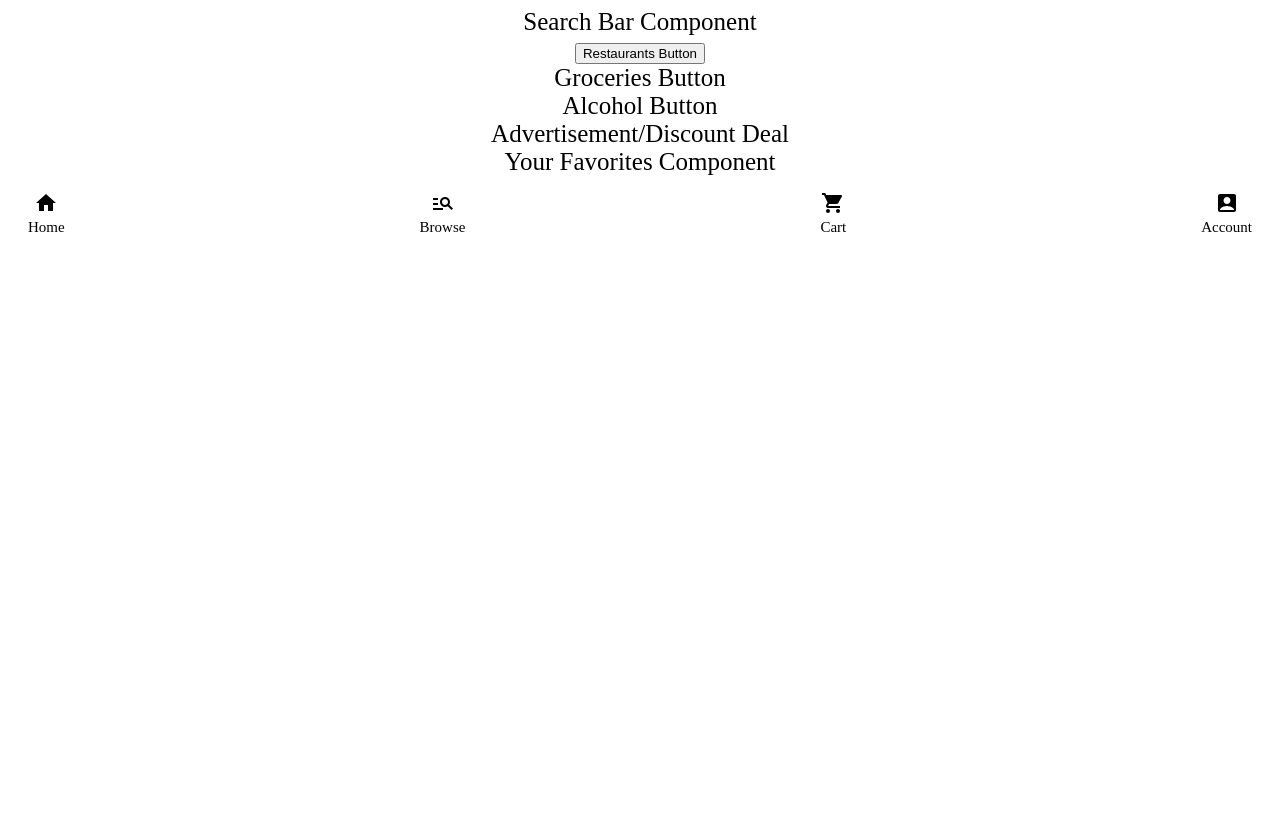
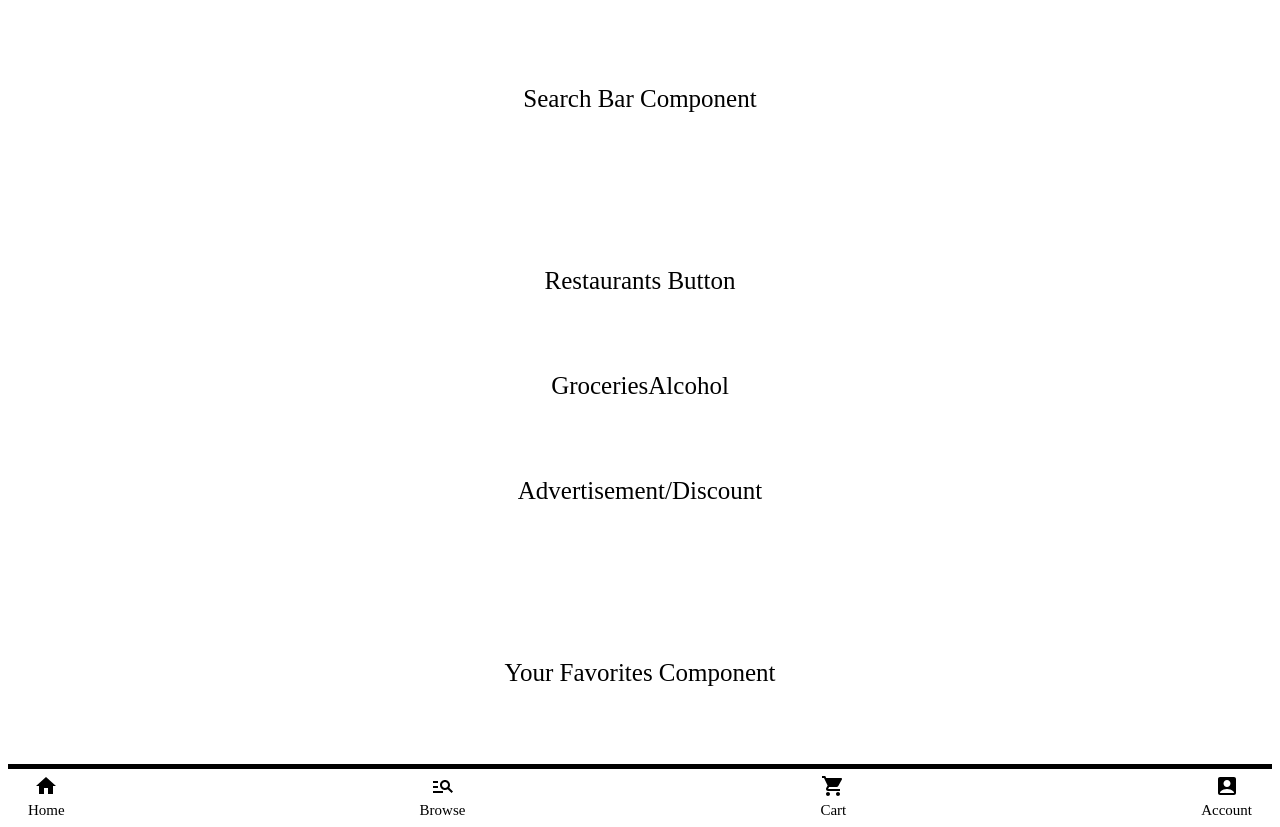
Before and after one commit to iamdavidgracia2/UberEarsClone, a React (Create React App) app in the folder application/web/source/: page / in a window 1280 px wide. Before the commit the page ends 800 px from the top, so only its background shows below. Built offline with nearby package versions, Linux system fonts and the light colour scheme.

Commit message:
added spacing on home page for css

```diff
--- a/application/web/source/src/components/navbar.css
+++ b/application/web/source/src/components/navbar.css
@@ -1,5 +1,5 @@
 .navbar-container{
-    margin-top: 15px;
+    margin-top: 5px;
     margin-left: 20px;
     margin-right: 20px;
     font-size: 15px;
--- a/application/web/source/src/pages/Home.jsx
+++ b/application/web/source/src/pages/Home.jsx
@@ -5,23 +5,25 @@ import './home.css';
 export const Home = () => {
   return (
     <div className='home-page-container'>
-      <div className="home-page-top">
+      <section className="home-page-top">
+        <div className="search-bar-component">
         Search Bar Component
-      </div>
+        </div>
+      </section>
       <section className='home-page-middle-top'>
-        <button className="restaurants-button">Restaurants Button</button>
+        <div className="restaurants-button">Restaurants Button</div>
       </section>
       <section className='home-page-middle-middle'>
-        <div className="groceries-button">
-          Groceries Button
-        </div>
-        <div className="alcohol-button">
-          Alcohol Button
-        </div>
+        <span className="groceries-button">
+          Groceries
+        </span>
+        <span className="alcohol-button">
+          Alcohol
+        </span>
       </section>
       <section className='home-page-middle-bottom'>
         <div className="advertisement">
-          Advertisement/Discount Deal
+          Advertisement/Discount
         </div>
       </section>
       <section className='home-page-bottom'>
--- a/application/web/source/src/pages/home.css
+++ b/application/web/source/src/pages/home.css
@@ -4,3 +4,16 @@
     flex-direction: column;
     text-align: center;
 }
+
+section * {
+    margin-top: 77px;
+    margin-bottom: 77px;
+}
+
+.home-page-middle-middle{
+    text-align: center;
+}
+
+.home-page-navbar{
+    border-top: 5px solid black;
+}
```
